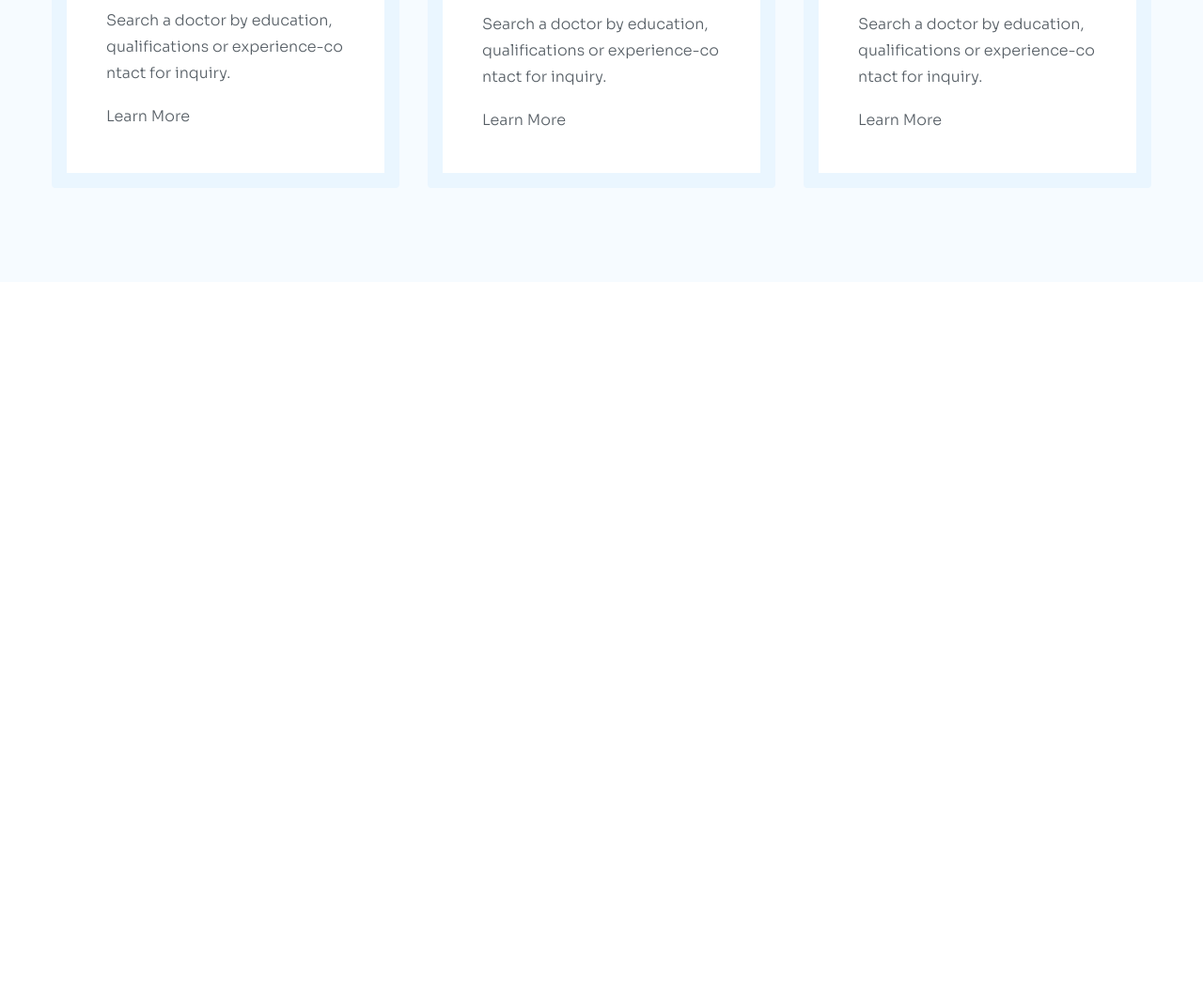
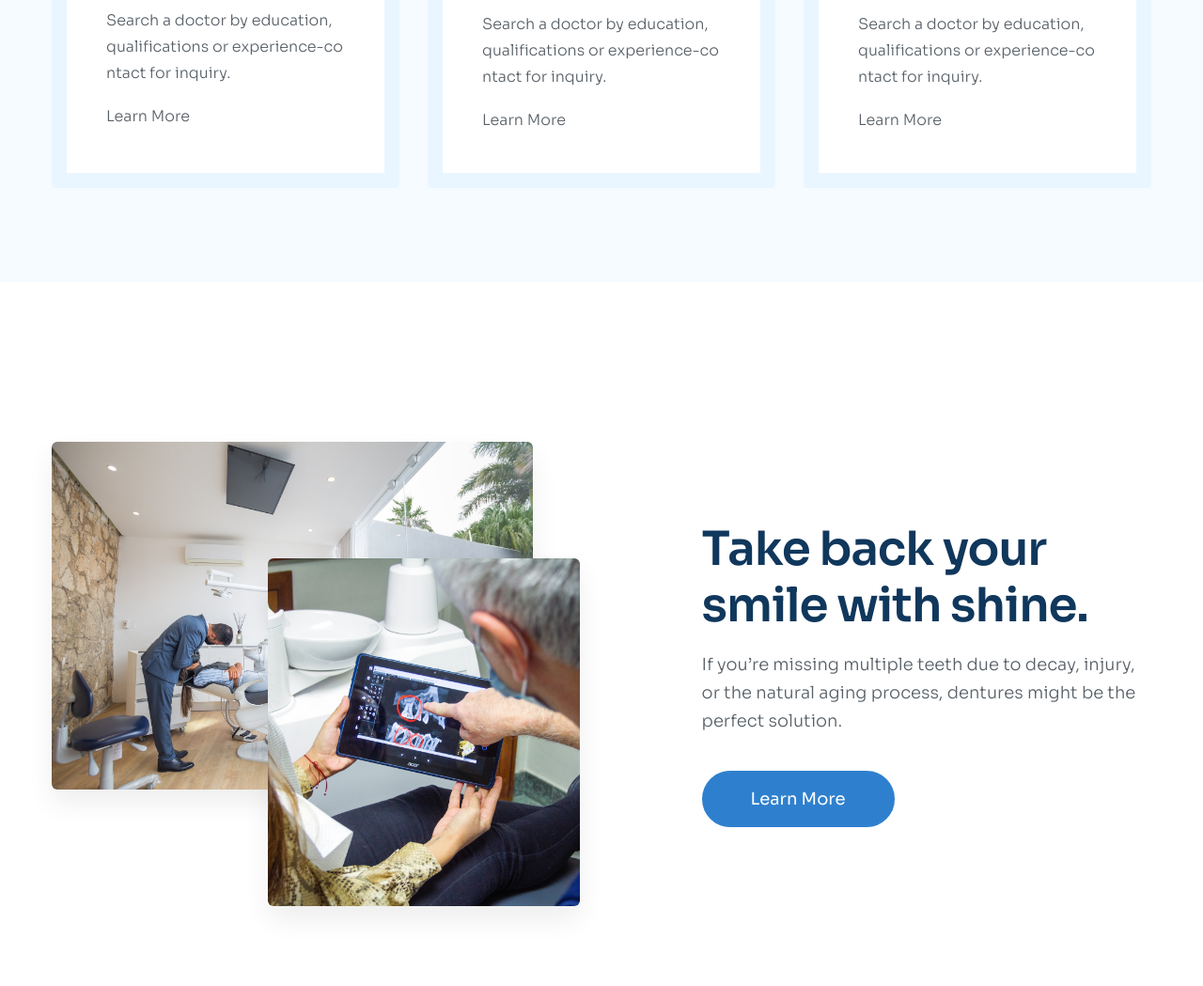
Before and after one commit to NogcTruong/Shine-Smile, a plain HTML site: page index.html in a window 1280 px wide. Shown: the part 2432-3481 px from the top of the page at 94% size. Before the commit the page ends 2732 px from the top, so only its background shows below. Drawn offline with Linux system fonts and the light colour scheme.

Commit message:
Section: Feature

```diff
--- a/assets/css/style.css
+++ b/assets/css/style.css
@@ -27,7 +27,7 @@ a {
 }
 
 .btn {
-  --height: 56px;
+  --height: 60px;
 
   display: inline-flex;
   align-items: center;
@@ -373,17 +373,17 @@ a {
   background: #fff;
   border-radius: 4px;
   padding: 42px;
-  border: 16px solid #EAF6FF;
+  border: 16px solid #eaf6ff;
 }
 
 .work-item:hover {
   transform: translateY(-16px);
-  border-color: #2E80CE;
+  border-color: #2e80ce;
 }
 
 .work-item:hover .work-item__link {
   font-weight: 400;
-  color: #2E80CE;
+  color: #2e80ce;
 }
 
 .work-item__heading {
@@ -402,3 +402,55 @@ a {
   color: #575f66;
   margin-bottom: 18px;
 }
+
+/* ========== Feature ========== */
+.feature {
+  margin-top: 85px;
+  padding: 85px 0;
+  /* background: #000; */
+}
+
+.feature__inner {
+  display: flex;
+  align-items: center;
+  column-gap: 130px;
+}
+
+.feature__media {
+  width: 48%;
+}
+
+.feature__images {
+  position: relative;
+  padding: 0 58px 121px 0;
+}
+
+.feature__image {
+  width: 512px;
+  height: 370px;
+  object-fit: cover;
+  border-radius: 6px;
+  box-shadow: 0px 14px 28px 0px #00000012;
+}
+
+.feature__image:last-child {
+  position: absolute;
+  width: 332px;
+  height: 370px;
+  right: 0;
+  bottom: 0;
+}
+
+.feature__heading {
+  margin-bottom: 18px;
+}
+
+.feature__more {
+  margin-top: 38px;
+}
+
+.feature__more:hover {
+  border: 2px solid #2e80ce;
+  background: transparent;
+  color: #2e80ce;
+}
--- a/index.html
+++ b/index.html
@@ -284,12 +284,11 @@
             <!-- Work Item 1 -->
             <div class="work-item">
               <div class="work-item__icon">
-                <img
-                  src="./assets/icon/search.svg"
-                  alt=""
-                />
+                <img src="./assets/icon/search.svg" alt="" />
               </div>
-              <h3 class="work-item__heading line-clamp break-all">Search doctor</h3>
+              <h3 class="work-item__heading line-clamp break-all">
+                Search doctor
+              </h3>
               <p class="work-item__desc line-clamp line-3 break-all">
                 Search a doctor by education, qualifications or
                 experience-contact for inquiry.
@@ -300,14 +299,14 @@
             <!-- Work Item 2 -->
             <div class="work-item">
               <div class="work-item__icon">
-                <img
-                  src="./assets/icon/search-user.svg"
-                  alt=""
-                />
+                <img src="./assets/icon/search-user.svg" alt="" />
               </div>
-              <h3 class="work-item__heading line-clamp break-all">Find best doctor</h3>
+              <h3 class="work-item__heading line-clamp break-all">
+                Find best doctor
+              </h3>
               <p class="work-item__desc line-clamp line-3 break-all">
-                Search a doctor by education, qualifications or experience-contact for inquiry.
+                Search a doctor by education, qualifications or
+                experience-contact for inquiry.
               </p>
               <a href="#!" class="work-item__link">Learn More</a>
             </div>
@@ -315,20 +314,50 @@
             <!-- Work Item 3 -->
             <div class="work-item">
               <div class="work-item__icon">
-                <img
-                  src="./assets/icon/bag.svg"
-                  alt=""
-                />
+                <img src="./assets/icon/bag.svg" alt="" />
               </div>
-              <h3 class="work-item__heading line-clamp break-all">Get treatment</h3>
+              <h3 class="work-item__heading line-clamp break-all">
+                Get treatment
+              </h3>
               <p class="work-item__desc line-clamp line-3 break-all">
-                Search a doctor by education, qualifications or experience-contact for inquiry.
+                Search a doctor by education, qualifications or
+                experience-contact for inquiry.
               </p>
               <a href="#!" class="work-item__link">Learn More</a>
             </div>
           </div>
         </div>
       </section>
+
+      <!-- Feature -->
+      <section class="feature">
+        <div class="container">
+          <div class="feature__inner">
+            <div class="feature__media">
+              <figure class="feature__images">
+                <img
+                  src="./assets/img/feature-01.jpg"
+                  alt=""
+                  class="feature__image"
+                />
+                <img
+                  src="./assets/img/feature-02.jpg"
+                  alt=""
+                  class="feature__image"
+                />
+              </figure>
+            </div>
+            <section class="feature__content">
+              <h2 class="feature__heading section-heading">Take back your smile with shine.</h2>
+              <p class="section-desc">
+                If you’re missing multiple teeth due to decay, injury, or the
+                natural aging process, dentures might be the perfect solution.
+              </p>
+              <a href="#!" class="feature__more btn">Learn More</a>
+            </section>
+          </div>
+        </div>
+      </section>
     </main>
   </body>
 </html>
```
Also changed, not shown: assets/img/feature-01.jpg (added), assets/img/feature-02.jpg (added).
